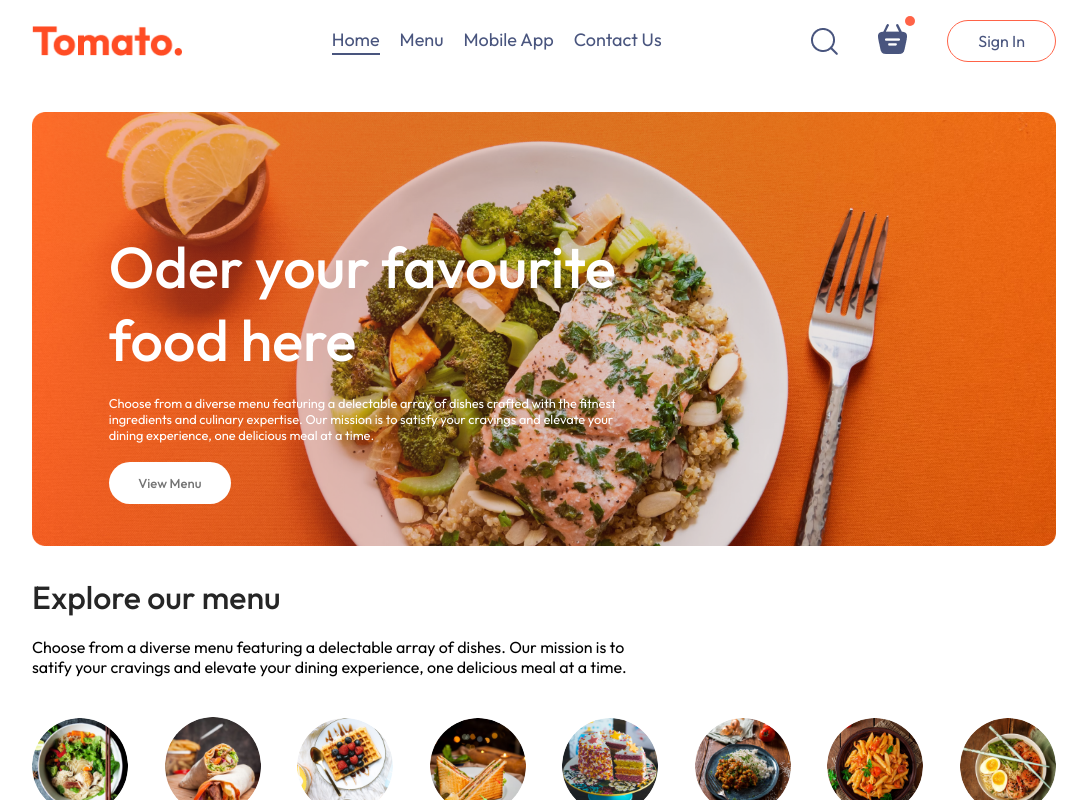
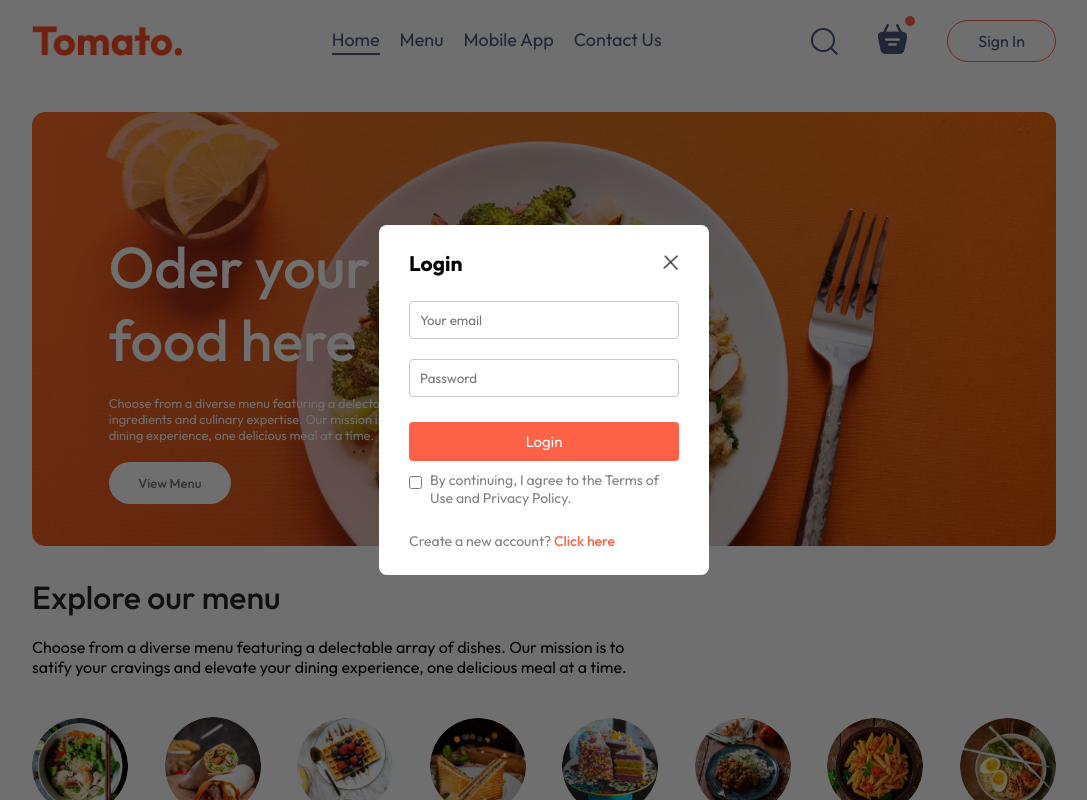
Before and after one commit to quang120901/FoodApp_ReactJS, a React (Vite) app: page / in a window 1280 px wide. Both pictures are taken after a click on the button "Sign In". Shown: the top 800 px of the page, without its empty margins (96-1183 px from the left). Built offline with nearby package versions, Linux system fonts and the light colour scheme.

Commit message:
add Sign in/Sign Up component

```diff
--- a/src/App.jsx
+++ b/src/App.jsx
@@ -1,16 +1,21 @@
-import React from "react";
+import React, { useState } from "react";
 import Navbar from "./components/Navbar/Navbar";
 import { Route, Routes } from "react-router-dom";
 import Home from "./pages/Home/Home";
 import Cart from "./pages/Cart/Cart";
 import PlaceOrder from "./pages/PlaceOrder/PlaceOrder";
 import Footer from "./components/Footer/Footer";
+import LoginPopup from "./components/LoginPopup/LoginPopup";
 
 const App = () => {
+
+  const [showLogin, setShowLogin] = useState(false)
+
   return (
     <>
+    {showLogin?<LoginPopup setShowLogin={setShowLogin}/>:<></>}
       <div className="app">
-        <Navbar/>
+        <Navbar setShowLogin={setShowLogin}/>
         <Routes>
           <Route path="/" element={<Home/>} />
           <Route path="/cart" element={<Cart/>} />
--- /dev/null
+++ b/src/components/LoginPopup/LoginPopup.css
@@ -0,0 +1,65 @@
+.login-popup {
+    position: absolute;
+    z-index: 1;
+    width: 100%;
+    height: 100%;
+    background-color: #00000090;
+    display: grid;
+}
+.login-popup-container {
+    place-self: center;
+    width: max(23vw, 330px);
+    color: #808080;
+    background-color: white;
+    display: flex;
+    flex-direction: column;
+    gap: 25px;
+    padding: 25px 30px;
+    border-radius: 8px;
+    font-size: 14px;
+    animation: fadeIn 0.5s;
+}
+.login-popup-title {
+    display: flex;
+    justify-content: space-between;
+    align-items: center;
+    color: black;
+}
+.login-popup-title img {
+    width: 16px;
+    cursor: pointer;
+}
+.login-popup-inputs {
+    display: flex;
+    flex-direction: column;
+    gap: 20px;
+}
+.login-popup-inputs input {
+    outline: none;
+    border: 1px solid #c9c9c9;
+    padding: 10px;
+    border-radius: 4px;
+}
+.login-popup-container button {
+    border: none;
+    padding: 10px;
+    border-radius: 4px;
+    color: white;
+    background-color: tomato;
+    font-size: 15px;
+    cursor: pointer;
+}
+.login-popup-condition {
+    display: flex;
+    align-items: start;
+    gap: 8px;
+    margin-top: -15px;
+}
+.login-popup-condition input {
+    margin-top: 5px;
+}
+.login-popup p span {
+    color: tomato;
+    font-weight: 500;
+    cursor: pointer;
+}
--- /dev/null
+++ b/src/components/LoginPopup/LoginPopup.jsx
@@ -0,0 +1,35 @@
+import React, { useState } from "react"
+import "./LoginPopup.css"
+import { assets } from "../../assets/assets"
+
+const LoginPopup = ({setShowLogin}) => {
+
+    const [currentState, SetCurrentState] = useState("Login")
+
+    return (
+        <div className="login-popup">
+            <form className="login-popup-container">
+                <div className="login-popup-title">
+                    <h2>{currentState}</h2>
+                    <img onClick={()=>setShowLogin(false)} src={assets.cross_icon} alt="" />
+                </div>
+                <div className="login-popup-inputs">
+                    {currentState==="Login"?<></>:<input type="text" placeholder="Your name" required/>}
+                    <input type="email" placeholder="Your email" required/>
+                    <input type="password" placeholder="Password" required/>
+                </div>
+                <button>{currentState==="Sign Up"?"Create account":"Login"}</button>
+                <div className="login-popup-condition">
+                    <input type="checkbox" required/>
+                    <p>By continuing, I agree to the Terms of Use and Privacy Policy.</p>
+                </div>
+                {currentState==="Login"
+                ?<p>Create a new account? <span onClick={()=>SetCurrentState("Sign Up")}>Click here</span></p>
+                :<p>Already have an account? <span onClick={()=>SetCurrentState("Login")}>Login here</span></p>
+                }
+            </form>
+        </div>
+    )
+}
+
+export default LoginPopup
--- a/src/components/Navbar/Navbar.jsx
+++ b/src/components/Navbar/Navbar.jsx
@@ -3,7 +3,7 @@
 import { assets } from '../../assets/assets'
 import { Link } from 'react-router-dom';
 
-const Navbar = () => {
+const Navbar = ({setShowLogin}) => {
 
     const [menu, setMenu] = useState("home");
 
@@ -22,7 +22,7 @@
                 <img src={assets.basket_icon} alt="" />
                 <div className="dot"></div>
             </div>
-            <button>Sign In</button>
+            <button onClick={()=>setShowLogin(true)}>Sign In</button>
         </div>
     </div>
   )
```
